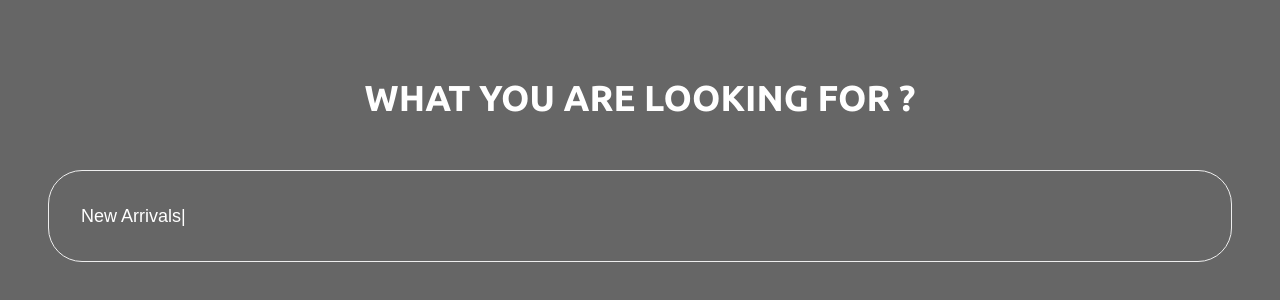
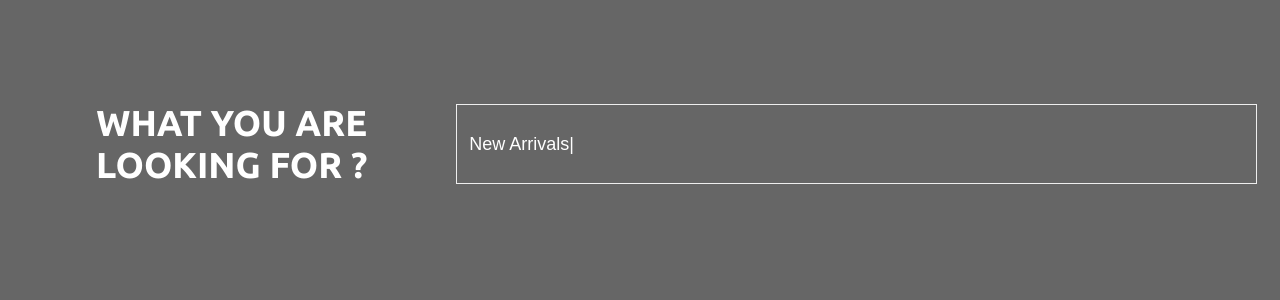
Before and after one commit to samuelj90/type-placeholder, a website: page index.html in a window 1280 px wide. Shown: the part 256-556 px from the top of the page. Drawn offline with nearby package versions, Linux system fonts and the light colour scheme.

Commit message:
Updating styles of demo

```diff
--- a/css/style.css
+++ b/css/style.css
@@ -1,6 +1,6 @@
-body{
-	margin: 0;
-	padding:0;
+body {
+  margin: 0;
+  padding: 0;
 }
 .container {
   min-height: calc(100vh - 30px);
@@ -13,12 +13,11 @@ body{
   font-family: "Ubuntu", sans-serif;
   padding: 15px;
   background: #666;
-  flex-direction: column;
+  flex-direction: row;
 }
-
 .container .title {
   font-size: 36px;
-  color: #FFF;
+  color: #fff;
   font-weight: 800;
   text-align: center;
   padding: 15px;
@@ -27,19 +26,24 @@ body{
   min-height: 70px;
   width: calc(100vw - 200px);
   background: 0 0;
-  border: 1px solid #EEE;
-  padding: 10px 70px 10px 32px;
+  border: 1px solid #eee;
+  padding: 4px;
   font-size: 18px;
   color: #666;
-  border-radius: 34px;
   display: -ms-flexbox;
   display: flex;
   -ms-flex-wrap: wrap;
   flex-wrap: wrap;
   -ms-flex-align: center;
   align-items: center;
+  margin: 8px;
 }
-
 .container input::placeholder {
-	color: #FFF;
+  color: #fff;
+  padding: 8px;
 }
+@media only screen and (max-width: 768px) {
+  .container {
+    flex-direction: column;
+  }
+}
```
